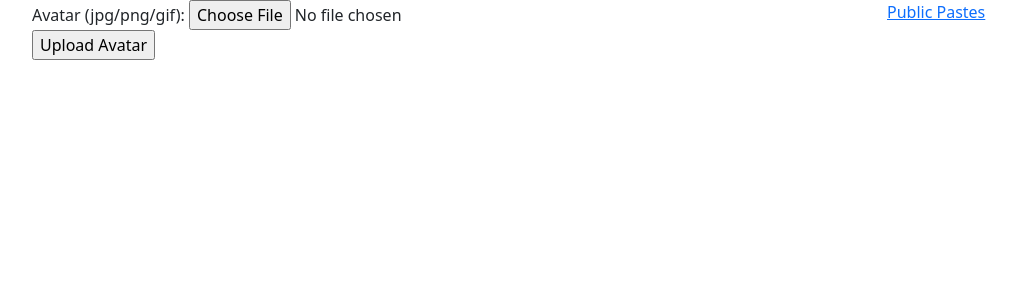
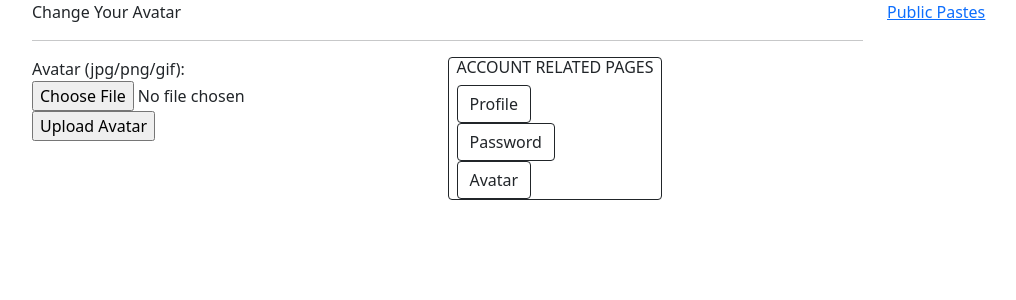
Before and after one commit to hatredholder/Pastebin-Clone, a Flask app: template templates/pybin/avatar.html in a window 1280 px wide. Shown: the part 62-362 px from the top of the page, without its empty margins (50-1066 px from the left). Run offline with Flask 2, Linux system fonts and the light colour scheme; the template is opened without the code that fills it: values that come from a table or form of the project are taken from there, others are empty; some libraries are stand-ins or nearby versions.

Commit message:
added account related pages on templates, renamed profile.html template

```diff
--- a/pybin/routes.py
+++ b/pybin/routes.py
@@ -182,7 +182,7 @@ def profile():
     if utils.update_profile(form, current_user):
         return redirect(url_for("pybin.profile"))
 
-    return render_template("pybin/profile.html", form=form)
+    return render_template("pybin/edit_profile.html", form=form)
 
 
 @pybin.route("/user/change-avatar/", methods=["GET", "POST"])
--- a/templates/pybin/avatar.html
+++ b/templates/pybin/avatar.html
@@ -12,6 +12,12 @@
                 {% endwith %}
             </div>
             <div class="content col">
+                <div class="content_title">
+                    Change Your Avatar
+                    <hr>
+                </div>
+                <div class="user_page d-flex">
+                    <div class="form_frame_left col-sm-6">
                         <form method="POST"
                               action="/user/change-avatar/"
                               enctype="multipart/form-data">
@@ -22,6 +28,17 @@
                             </div>
                             {{ form.submit }}
                         </form>
+                    </div>
+                    <fieldset class="account_related_pages border rounded border-dark px-2 col-sm-2.5">
+                        <h6>ACCOUNT RELATED PAGES</h3>
+                        <a class="btn btn-outline-dark" href="/user/profile/">Profile</a>
+                        <br>
+                        <a class="btn btn-outline-dark" href="/user/password/">Password</a>
+                        <br>
+                        <a class="btn btn-outline-dark" href="/user/change-avatar/">Avatar</a>
+                        <br>
+                    </fieldset>
+                </div>
             </div>
             <div class="sidebar col-sm-3">
                 {% if current_user.is_authenticated %}
```
Also changed, not shown: templates/pybin/edit_profile.html (renamed from templates/pybin/profile.html, +17 -0 lines), templates/pybin/password.html (+18 -0 lines). Lines whose indentation alone changed are shown as unchanged.
